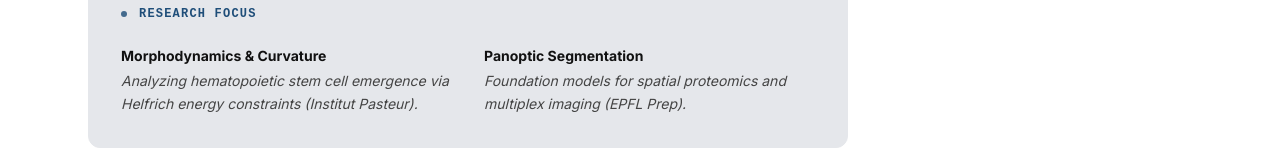
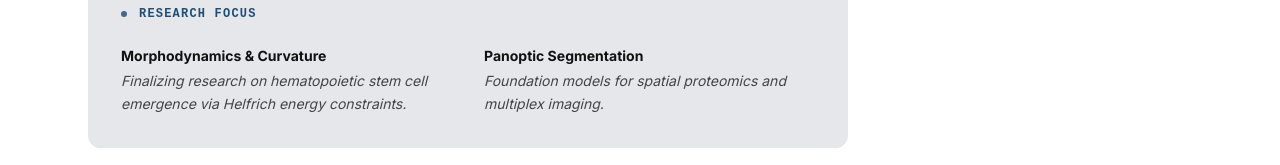
Before and after one commit to amine-maazizi/amine-maazizi.github.io, a React (Vite) app: page /en/publications#/en in a window 1280 px wide. Shown: the part 960-1125 px from the top of the page. Built offline with nearby package versions, Linux system fonts and the light colour scheme.

Commit message:
updated experience elements

```diff
--- a/data/content.ts
+++ b/data/content.ts
@@ -22,9 +22,9 @@ export const researchExperience: Record<string, ContentEntry[]> = {
       org: 'Institut Pasteur, Biomedical Image Analysis Unit',
       location: 'Paris, France',
       date: '2025-06',
-      endDate: 'Present',
+      endDate: '2025-12',
       summary:
-        'Conducted research on geometry-aware shape matching models for biological membrane morphology using curvature-based (Helfrich energy) constraints. Developed an optimized computational simulation framework and performed large-scale experiments demonstrating curvature-induced forces as drivers of membrane morphogenesis. The work began as an on-site research internship and continues as an ongoing research collaboration.',
+        'Conducted research on geometry-aware shape matching models for biological membrane morphology using curvature-based (Helfrich energy) constraints. Developed an optimized computational simulation framework and performed large-scale experiments demonstrating curvature-induced forces as drivers of membrane morphogenesis.',
       body: '',
       thumbnail: '/images/pasteur.jpg',
       tags: ['geometric-deep-learning', 'shape-matching', 'computational-biology', 'differential-geometry']
@@ -63,9 +63,9 @@ export const researchExperience: Record<string, ContentEntry[]> = {
       org: "Institut Pasteur, Unité d’analyse d’images biomédicales",
       location: 'Paris, France',
       date: '2025-06',
-      endDate: 'Présent',
+      endDate: '2025-12',
       summary:
-        'Recherche sur des modèles de mise en correspondance de formes sensibles à la géométrie pour la morphologie des membranes biologiques, avec des contraintes de courbure (énergie de Helfrich). Développement d’un cadre de simulation optimisé et réalisation d’expériences à grande échelle montrant que des forces induites par la courbure constituent un mécanisme clé de la morphogenèse membranaire. Le travail a débuté par un stage de recherche en présentiel et se poursuit sous la forme d’une collaboration de recherche continue.',
+        "Recherche sur des modèles de mise en correspondance de formes sensibles à la géométrie pour la morphologie des membranes biologiques, avec des contraintes de courbure (énergie de Helfrich). Développement d'un cadre de simulation optimisé et réalisation d'expériences à grande échelle montrant que des forces induites par la courbure constituent un mécanisme clé de la morphogenèse membranaire.",
       body: '',
       thumbnail: '/images/pasteur.jpg',
       tags: ['apprentissage-géométrique-profond', 'alignement-de-formes', 'biologie-computationnelle', 'géométrie-différentielle']
--- a/pages/Home.tsx
+++ b/pages/Home.tsx
@@ -65,11 +65,11 @@ const Home: React.FC<{ locale: Locale }> = ({ locale }) => {
         <div className="grid grid-cols-1 md:grid-cols-2 gap-8 text-sm">
           <div>
             <h3 className="font-bold mb-1">Morphodynamics & Curvature</h3>
-            <p className="text-[#444444] dark:text-[#9CA3AF] leading-relaxed italic">Analyzing hematopoietic stem cell emergence via Helfrich energy constraints (Institut Pasteur).</p>
+            <p className="text-[#444444] dark:text-[#9CA3AF] leading-relaxed italic">Finalizing research on hematopoietic stem cell emergence via Helfrich energy constraints.</p>
           </div>
           <div>
             <h3 className="font-bold mb-1">Panoptic Segmentation</h3>
-            <p className="text-[#444444] dark:text-[#9CA3AF] leading-relaxed italic">Foundation models for spatial proteomics and multiplex imaging (EPFL Prep).</p>
+            <p className="text-[#444444] dark:text-[#9CA3AF] leading-relaxed italic">Foundation models for spatial proteomics and multiplex imaging.</p>
           </div>
         </div>
       </section>
```
